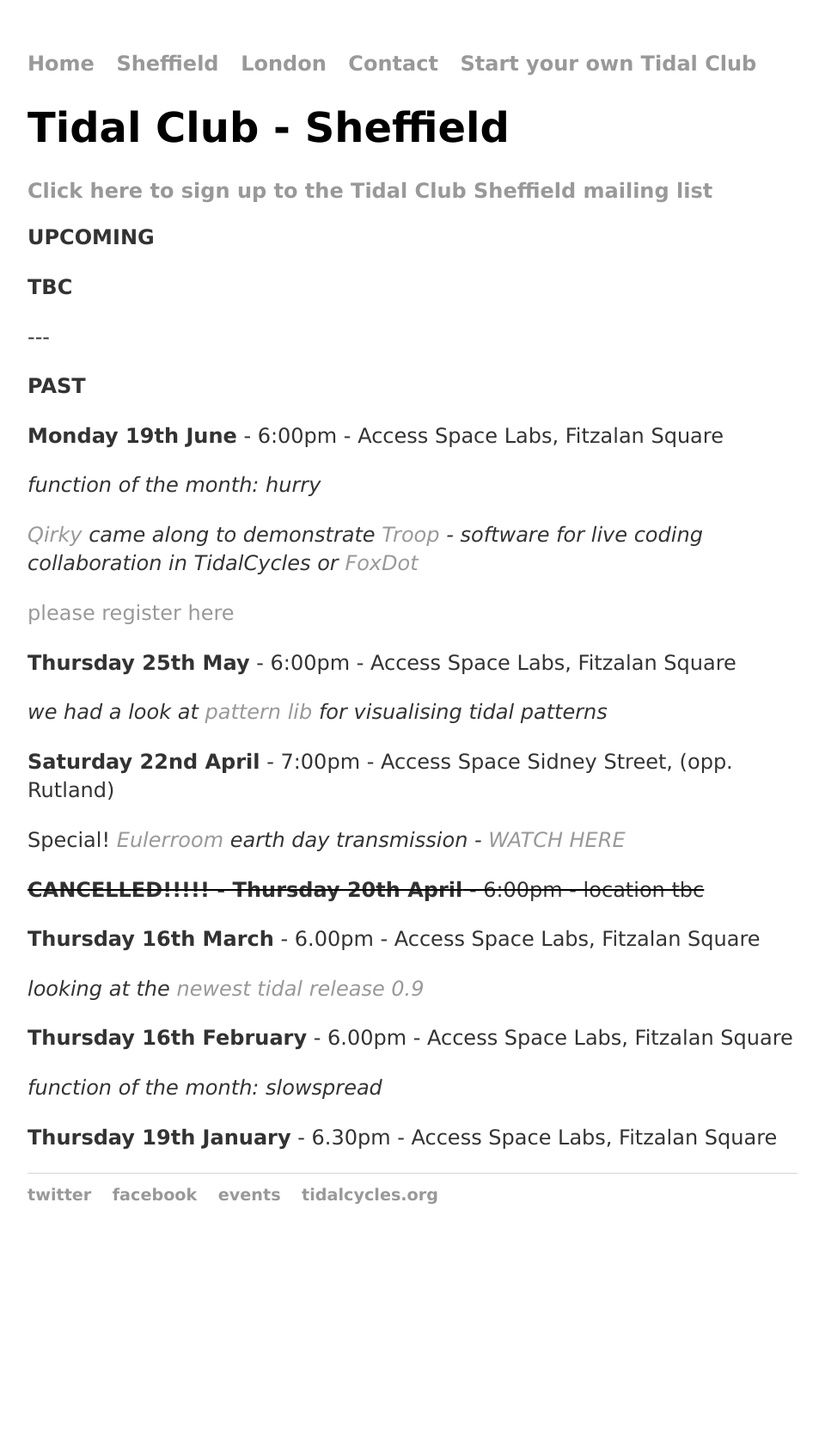
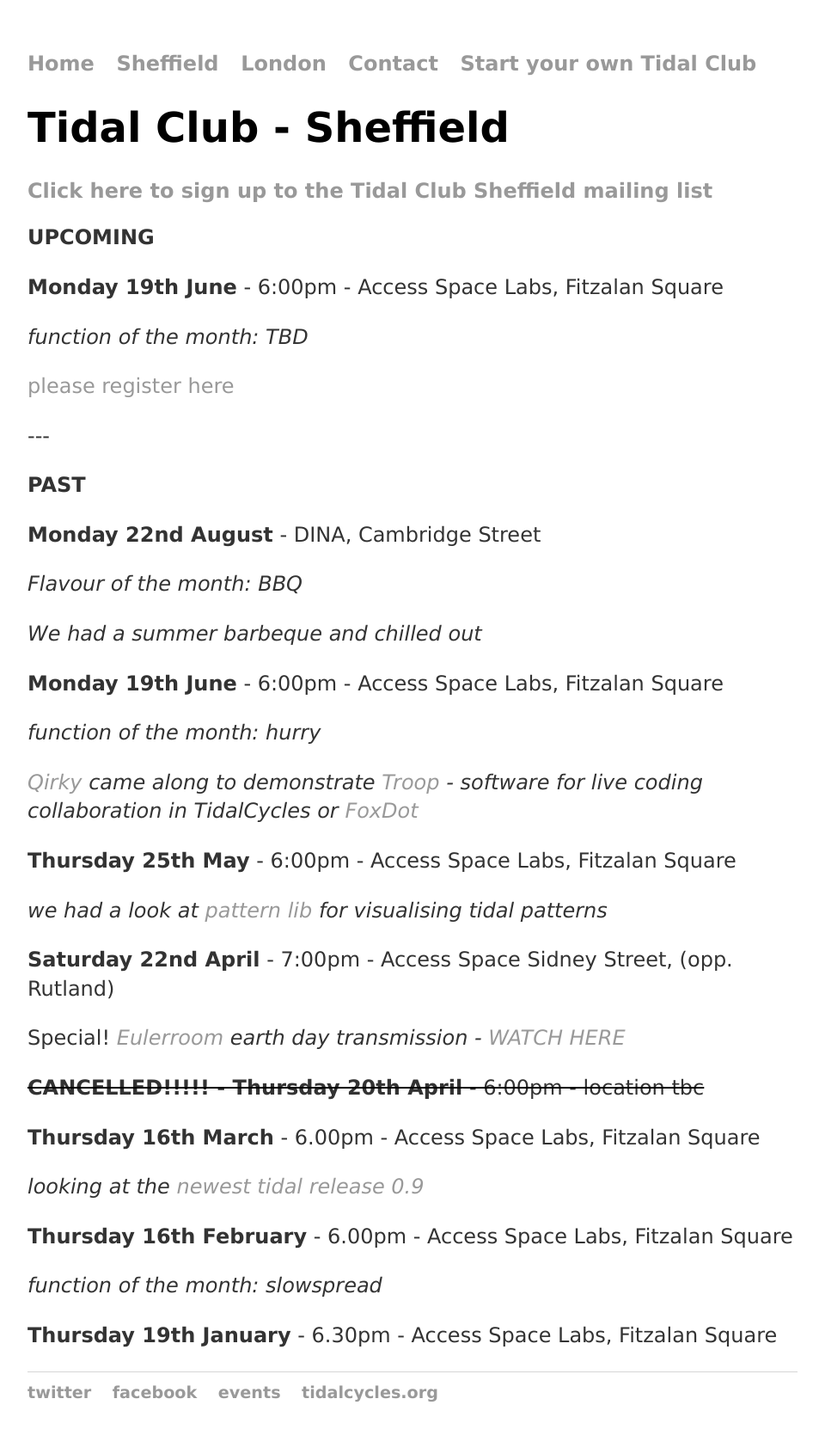
Before and after one commit to tidalclub/tidalclub.github.io, a Jekyll site: the page built from sheffield.html, in a window 1280 px wide. Shown: the whole page at 86% size, without its empty margins (160-1113 px from the left). Built offline with Jekyll 4.4.1, drawn with Linux system fonts in a browser that asks for light colours; before the commit the page ends 1461 px from its top, so only the background shows below that.

Commit message:
Update sheffield.html

```diff
--- a/sheffield.html
+++ b/sheffield.html
@@ -9,16 +9,24 @@ title: Tidal Club - Sheffield
 
 			<p><b>UPCOMING</b></p>
 			<p></p>
-			<p><b>TBC</b></p>
+			<p></p>
+			<p><b>Monday 19th June</b> - 6:00pm - Access Space Labs, Fitzalan Square</p>
+			<p><em>function of the month: TBD</em></p>
+			<p><a href="https://www.picatic.com/tidalclub8">please register here</a></p>
 
 			<p>---</p>
 
 			<p><b>PAST</b></p>
+
+			<p></p>
+			<p><b>Monday 22nd August</b> - DINA, Cambridge Street</p>
+			<p><em>Flavour of the month: BBQ</em></p>
+			<p><em>We had a summer barbeque and chilled out</em></p>
+
 			<p></p>
 			<p><b>Monday 19th June</b> - 6:00pm - Access Space Labs, Fitzalan Square</p>
 			<p><em>function of the month: hurry</em></p>
 			<p><em><a href="https://soundcloud.com/qirkymusic" target="_blank">Qirky</a> came along to demonstrate <a href="https://github.com/Qirky/Troop" target="_blank">Troop</a> - software for live coding collaboration in TidalCycles or <a href="http://foxdot.org/" target="_blank">FoxDot</a> </em></p>
-			<p><a href="https://www.picatic.com/tidalclub6">please register here</a></p>
 			<p></p>
 			<p><b>Thursday 25th May</b> - 6:00pm - Access Space Labs, Fitzalan Square</p>
 			<p><em>we had a look at <a href="http://lib.tidalcycles.org/pattern/" target="_blank">pattern lib</a> for visualising tidal patterns</em></p>
```
